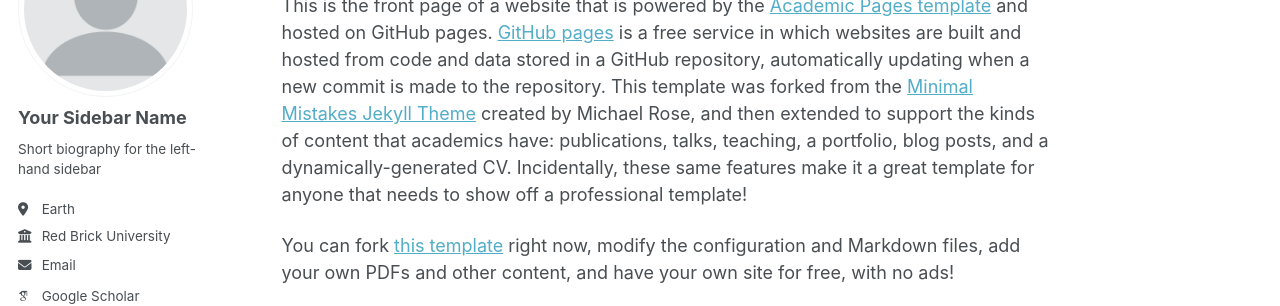
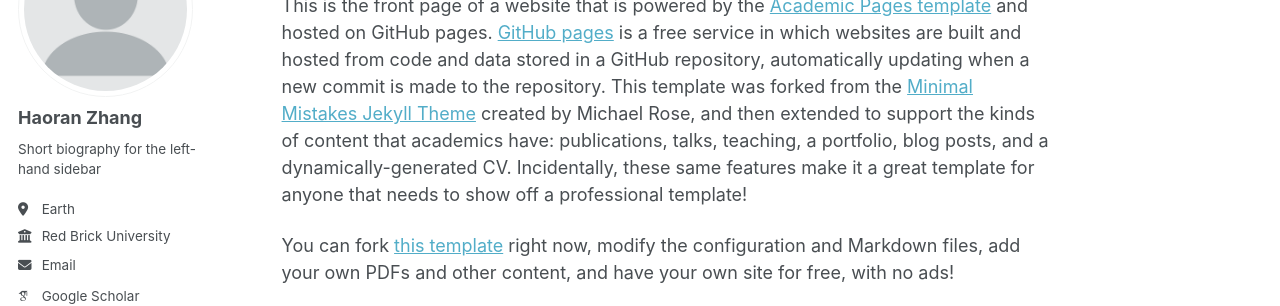
Before and after one commit to wuwufufu/wuwufufu.github.io, a Jekyll site: the page built from _pages/about.md, in a window 1280 px wide. Shown: the part 177-483 px from the top of the page. Built offline with Jekyll 4.4.1, drawn with Linux system fonts in a browser that asks for light colours; some web fonts are replaced; a script that is not in the unit is left out.

Commit message:
Update _config.yml

```diff
--- a/_config.yml
+++ b/_config.yml
@@ -23,7 +23,7 @@ repository               : "academicpages/academicpages.github.io"
 author:
   # Biographic information
   avatar           : "profile.png"
-  name             : "Your Sidebar Name"
+  name             : "Haoran Zhang"
   pronouns         : # example: "she/her"
   bio              : "Short biography for the left-hand sidebar"
   location         : "Earth"
```
